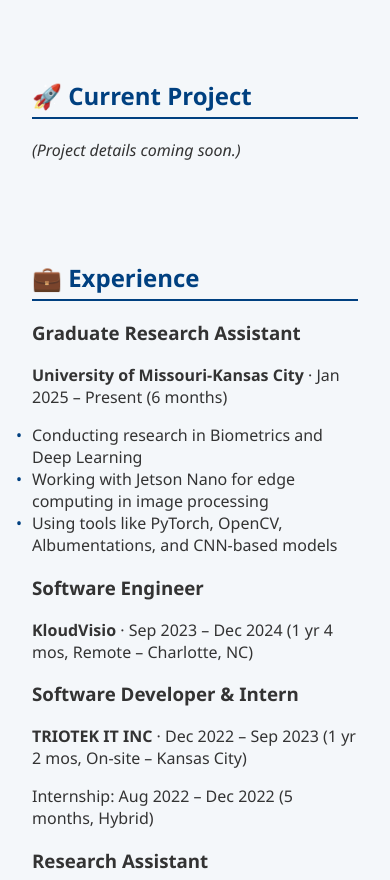
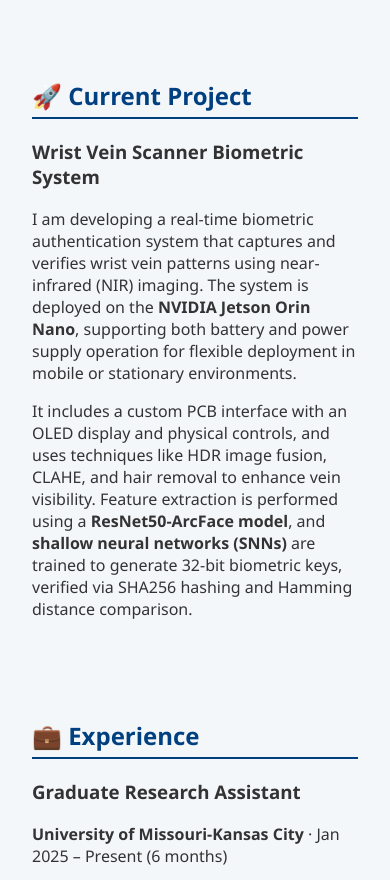
Before and after one commit to arsunilreddy/sunil-portfolio, a plain HTML site: page index.html in a window 390 px wide. Shown: the part 820-1700 px from the top of the page. Drawn offline with Linux system fonts and the light colour scheme.

Commit message:
Update index.html

```diff
--- a/index.html
+++ b/index.html
@@ -74,7 +74,15 @@
 
   <section>
     <h2>🚀 Current Project</h2>
-    <p><em>(Project details coming soon.)</em></p>
+    <h3>Wrist Vein Scanner Biometric System</h3>
+    <p>
+      I am developing a real-time biometric authentication system that captures and verifies wrist vein patterns using near-infrared (NIR) imaging.
+      The system is deployed on the <strong>NVIDIA Jetson Orin Nano</strong>, supporting both battery and power supply operation for flexible deployment in mobile or stationary environments.
+    </p>
+    <p>
+      It includes a custom PCB interface with an OLED display and physical controls, and uses techniques like HDR image fusion, CLAHE, and hair removal to enhance vein visibility.
+      Feature extraction is performed using a <strong>ResNet50-ArcFace model</strong>, and <strong>shallow neural networks (SNNs)</strong> are trained to generate 32-bit biometric keys, verified via SHA256 hashing and Hamming distance comparison.
+    </p>
   </section>
 
   <section>
```
